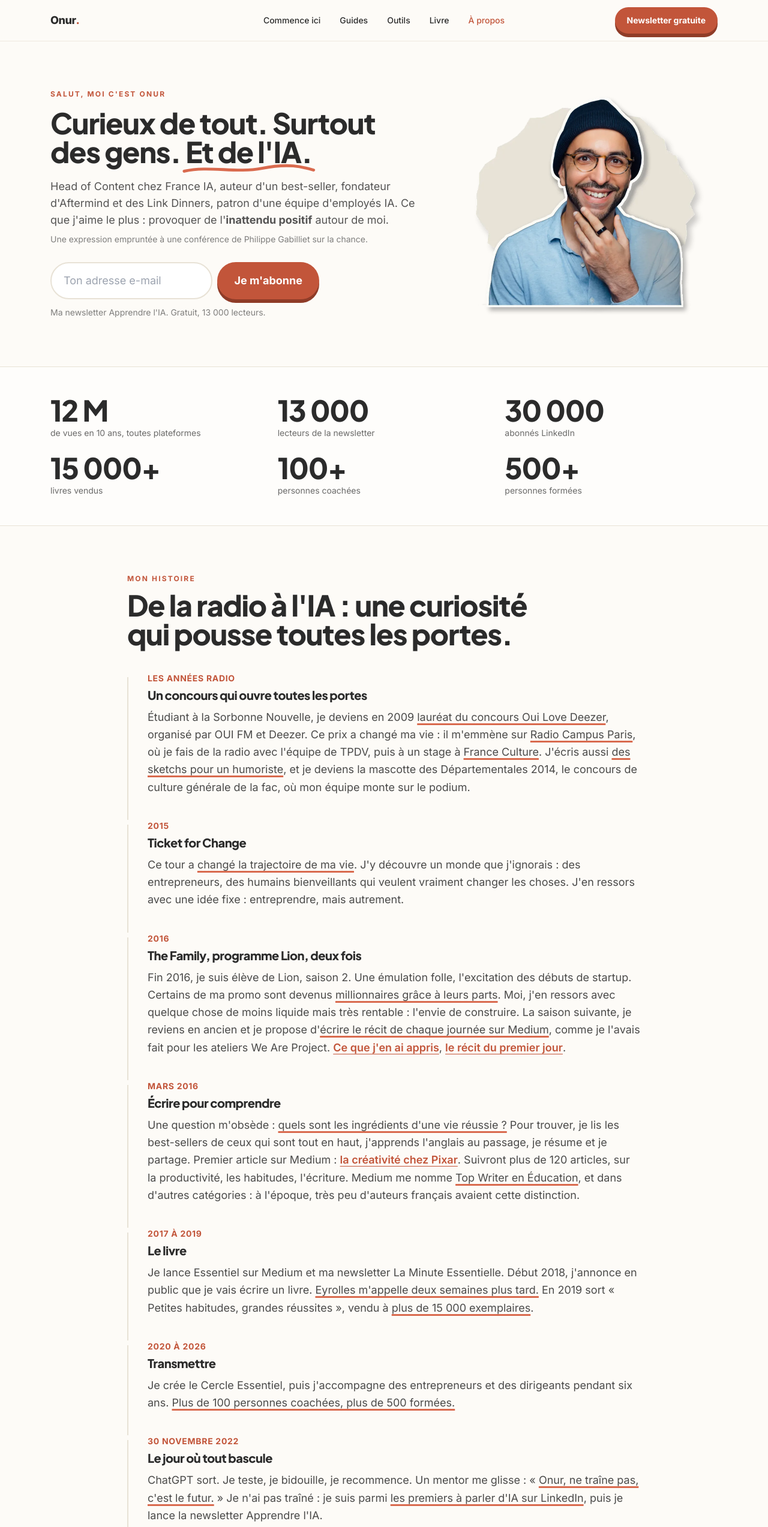
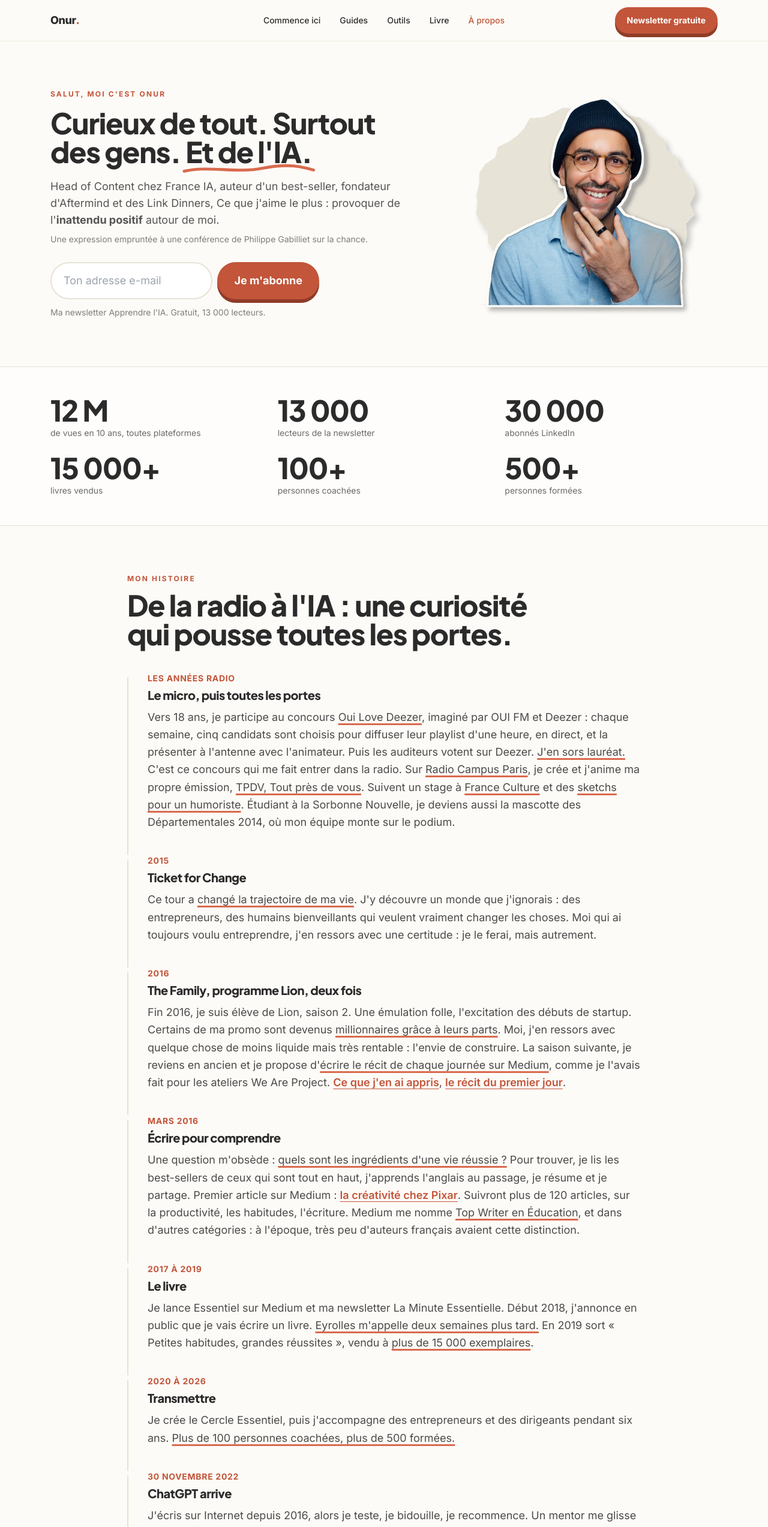
Before and after one commit to Onur-IA/onurkarapinar-site, a React (Vite) app: page /a-propos in a window 1280 px wide. Shown: the top 2546 px of the page at 60% size. Built offline with nearby package versions, Linux system fonts and the light colour scheme.

Commit message:
À propos v16 : radio TPDV, construis allégé, 6 choses

```diff
--- a/src/pages/APropos.tsx
+++ b/src/pages/APropos.tsx
@@ -3,27 +3,26 @@ import { A, useSeo, Reveal, SubscribeForm, Stats, CtaBand, Scribble, Hl } from "
 const LION1 = "https://medium.com/essentiels/ce-que-jai-appris-en-participant-%C3%A0-lion-la-formation-de-thefamily-pour-rejoindre-des-start-ups-b26ac45c6e7e", LION2 = "https://medium.com/join-lion/lion-saison-3-jour-1-bienvenue-dans-la-jungle-des-startups-3eeebb378e77";
 const PIXAR = "https://medium.com/essentiels/10-astuces-qu-une-ex-employ%C3%A9e-de-pixar-m-a-appris-sur-l-%C3%A9criture-cr%C3%A9ative-3d52c4a63afe";
 const chapters: [string, string, string][] = [
-  ["Les années radio", "Un concours qui ouvre toutes les portes", "Étudiant à la Sorbonne Nouvelle, je deviens en 2009 **lauréat du concours Oui Love Deezer**, organisé par OUI FM et Deezer. Ce prix a changé ma vie : il m'emmène sur **Radio Campus Paris**, où je fais de la radio avec l'équipe de TPDV, puis à un stage à **France Culture**. J'écris aussi **des sketchs pour un humoriste**, et je deviens la mascotte des Départementales 2014, le concours de culture générale de la fac, où mon équipe monte sur le podium."],
-  ["2015", "Ticket for Change", "Ce tour a **changé la trajectoire de ma vie**. J'y découvre un monde que j'ignorais : des entrepreneurs, des humains bienveillants qui veulent vraiment changer les choses. J'en ressors avec une idée fixe : entreprendre, mais autrement."],
+  ["Les années radio", "Le micro, puis toutes les portes", "Vers 18 ans, je participe au concours **Oui Love Deezer**, imaginé par OUI FM et Deezer : chaque semaine, cinq candidats sont choisis pour diffuser leur playlist d'une heure, en direct, et la présenter à l'antenne avec l'animateur. Puis les auditeurs votent sur Deezer. **J'en sors lauréat.** C'est ce concours qui me fait entrer dans la radio. Sur **Radio Campus Paris**, je crée et j'anime ma propre émission, **TPDV, Tout près de vous**. Suivent un stage à **France Culture** et des **sketchs pour un humoriste**. Étudiant à la Sorbonne Nouvelle, je deviens aussi la mascotte des Départementales 2014, où mon équipe monte sur le podium."],
+  ["2015", "Ticket for Change", "Ce tour a **changé la trajectoire de ma vie**. J'y découvre un monde que j'ignorais : des entrepreneurs, des humains bienveillants qui veulent vraiment changer les choses. Moi qui ai toujours voulu entreprendre, j'en ressors avec une certitude : je le ferai, mais autrement."],
   ["2016", "The Family, programme Lion, deux fois", "Fin 2016, je suis élève de Lion, saison 2. Une émulation folle, l'excitation des débuts de startup. Certains de ma promo sont devenus **millionnaires grâce à leurs parts**. Moi, j'en ressors avec quelque chose de moins liquide mais très rentable : l'envie de construire. La saison suivante, je reviens en ancien et je propose d'**écrire le récit de chaque journée sur Medium**, comme je l'avais fait pour les ateliers We Are Project. <a1>Ce que j'en ai appris</a1>, <a2>le récit du premier jour</a2>."],
   ["Mars 2016", "Écrire pour comprendre", "Une question m'obsède : **quels sont les ingrédients d'une vie réussie ?** Pour trouver, je lis les best-sellers de ceux qui sont tout en haut, j'apprends l'anglais au passage, je résume et je partage. Premier article sur Medium : <a>la créativité chez Pixar</a>. Suivront plus de 120 articles, sur la productivité, les habitudes, l'écriture. Medium me nomme **Top Writer en Éducation**, et dans d'autres catégories : à l'époque, très peu d'auteurs français avaient cette distinction."],
   ["2017 à 2019", "Le livre", "Je lance Essentiel sur Medium et ma newsletter La Minute Essentielle. Début 2018, j'annonce en public que je vais écrire un livre. **Eyrolles m'appelle deux semaines plus tard.** En 2019 sort « Petites habitudes, grandes réussites », vendu à **plus de 15 000 exemplaires**."],
   ["2020 à 2026", "Transmettre", "Je crée le Cercle Essentiel, puis j'accompagne des entrepreneurs et des dirigeants pendant six ans. **Plus de 100 personnes coachées, plus de 500 formées.**"],
-  ["30 novembre 2022", "Le jour où tout bascule", "ChatGPT sort. Je teste, je bidouille, je recommence. Un mentor me glisse : « **Onur, ne traîne pas, c'est le futur.** » Je n'ai pas traîné : je suis parmi **les premiers à parler d'IA sur LinkedIn**, puis je lance la newsletter Apprendre l'IA."],
+  ["30 novembre 2022", "ChatGPT arrive", "J'écris sur Internet depuis 2016, alors je teste, je bidouille, je recommence. Un mentor me glisse : « **Onur, ne traîne pas, c'est le futur.** » Je n'ai pas traîné : je suis parmi **les premiers à parler d'IA sur LinkedIn**, et je lance la newsletter Apprendre l'IA."],
   ["Aujourd'hui", "Deux casquettes, et des tables pleines", "**Head of Content chez France IA**, solopreneur avec Apprendre l'IA, et bâtisseur de communautés : Aftermind et les Link Dinners. Toujours ce besoin de comprendre, puis de transmettre."],
 ];
 const facts = [
+  "J'ai parcouru plus de 500 livres et j'en ai résumé plus de 120 sur Medium.",
   "J'ai écrit des sketchs pour un humoriste. Les prompts, c'est venu après.",
-  "J'ai fait un stage à France Culture. J'ai gardé la voix, pas l'horaire.",
-  "J'ai annoncé en public que j'écrirais un livre. Eyrolles m'a appelé deux semaines après. Depuis, je fais attention à ce que j'annonce.",
-  "J'ai bouclé Hyrox Paris en solo, pour ma toute première, ce qu'on déconseille en général. 2 h 00 min 41 s. Les 41 secondes, c'était pour le suspense.",
-  "Mon équipe d'employés IA négocie pour moi. Elle a obtenu un remboursement de Squarespace.",
-  "J'ai appris à nager à 34 ans, en quelques heures, en battant une peur d'enfance : on m'avait poussé dans un grand bassin à 5 ans. Aujourd'hui, l'eau et moi, on s'entend très bien.",
+  "J'adore les parfums. Une belle fragrance, c'est une signature qu'on ne voit pas.",
+  "J'ai appris à nager à 34 ans, en quelques heures, en battant une peur d'enfance : on m'avait poussé dans un grand bassin à 5 ans. Aujourd'hui, l'eau et moi, on s'entend très bien.",
+  "Ni café, ni alcool, ni soda. Mon carburant, ce sont les gens.",
+  "J'ai bouclé Hyrox Paris en solo, pour ma toute première, ce qu'on déconseille en général. 2 h 00 min 41 s. Les 41 secondes, c'était pour le suspense.",
 ];
 const manies = [
   "Je parle beaucoup à mon ordinateur. Il répond, maintenant.",
-  "Ni café, ni alcool, ni soda. Et pourtant, je suis toujours le dernier à partir des dîners.",
-  "Je mets mes proches en relation sans prévenir. Ça marche presque toujours.",
+    "Je mets mes proches en relation sans prévenir. Ça marche presque toujours.",
   "J'achète plus de livres que je n'en lis. J'appelle ça une bibliothèque d'avance.",
   "J'offre mon livre aux gens que je rencontre.",
   "J'ai toujours trop d'onglets ouverts.",
@@ -32,7 +31,7 @@ const manies = [
 const LINKS: Record<string, string> = { a: PIXAR, a1: LION1, a2: LION2 };
 const Tl = ({ t }: { t: string }) => <>{t.split(/(<a\d?>.*?<\/a\d?>)/).map((p, i) => { const m = p.match(/^<(a\d?)>(.*?)<\/a\d?>$/); return m ? <a key={i} href={LINKS[m[1]]} target="_blank" rel="noopener" className="font-semibold text-terra underline underline-offset-4">{m[2]}</a> : <Hl key={i} t={p}/>; })}</>;
 const album: [string, string, string][] = [
-  ["album-radio-tpdv", "L'équipe de l'émission TPDV sur Radio Campus Paris, Onur au milieu", "Radio Campus Paris, l'équipe de TPDV. On pointait la caméra. On pointait surtout nos rêves."],
+  ["album-radio-tpdv", "L'équipe de l'émission TPDV sur Radio Campus Paris, Onur au milieu", "Radio Campus Paris : mon équipe de TPDV, Tout près de vous, l'émission que j'ai créée. On pointait la caméra. On pointait surtout nos rêves."],
   ["album-departementales-2014", "Affiche des Départementales 2014 de la Sorbonne Nouvelle avec Onur en mascotte", "La mascotte des Départementales 2014. Mon équipe est montée sur le podium."],
   ["album-lion-portrait", "Portrait d'Onur pendant le programme Lion de The Family en 2016", "Lion by The Family, 2016. Le portrait officiel. Il y a des plantes, donc c'est sérieux."],
   ["album-lion-promo", "Photo de groupe de la promotion Lion by The Family", "La promo Lion. Quelque part là-dedans, de futurs millionnaires. Et moi."],
@@ -46,7 +45,7 @@ export default function APropos() {
   return (<>
     <section className="mx-auto grid max-w-6xl items-center gap-10 px-5 py-14 md:grid-cols-[1.2fr_.8fr] md:py-20 [&>*]:min-w-0">
       <Reveal><div className="kicker">Salut, moi c'est Onur</div><h1 className="mt-4 break-words text-[2rem] font-extrabold leading-tight tracking-tight sm:text-4xl md:text-5xl">Curieux de tout. Surtout des gens. <Scribble>Et de l'IA.</Scribble></h1>
-        <p className="mt-5 text-lg text-ink/80">Head of Content chez France IA, auteur d'un best-seller, fondateur d'Aftermind et des Link Dinners, patron d'une équipe d'employés IA. Ce que j'aime le plus : provoquer de l'<b>inattendu positif</b> autour de moi.</p>
+        <p className="mt-5 text-lg text-ink/80">Head of Content chez France IA, auteur d'un best-seller, fondateur d'Aftermind et des Link Dinners, Ce que j'aime le plus : provoquer de l'<b>inattendu positif</b> autour de moi.</p>
         <p className="mt-2 text-sm text-ink/60">Une expression empruntée à une conférence de Philippe Gabilliet sur la chance.</p>
         <div className="mt-7"><SubscribeForm/></div><p className="mt-3 text-sm text-ink/60">Ma newsletter Apprendre l'IA. Gratuit, 13 000 lecteurs.</p></Reveal>
       <Reveal delay={150}><img src={`${A}/portrait-collage-720.webp`} alt="Portrait d'Onur Karapinar" width="384" height="480" className="mx-auto w-full max-w-sm"/></Reveal>
@@ -63,11 +62,9 @@ export default function APropos() {
         <p>Beaucoup ont raté le début d'Internet. Moi, j'étais trop jeune. Cette fois, on est pile à l'heure.</p>
         <p>La preuve : ce site, je l'ai codé avec l'IA, sans être développeur. Bien utilisée, c'est franchement addictif.</p></div></Reveal></div></section>
     <section className="mx-auto max-w-6xl px-5 py-20"><Reveal><div className="kicker">Ce que je construis</div><h2 className="h2 mt-3">Je collectionne les gens brillants. Et je les mets à la même table.</h2></Reveal>
-      <div className="mt-10 grid gap-6 lg:grid-cols-3">
-        <Reveal><div className="card h-full overflow-hidden"><figure><img src="/img/aftermind-shinko.webp" alt="Les membres d'Aftermind réunis pour le dîner d'anniversaire au restaurant Shinko à Paris" loading="lazy" className="aspect-[4/3] w-full object-cover"/><figcaption className="px-7 pt-3 text-sm text-ink/60">Mon anniversaire avec Aftermind au Shinko. 18 à table.</figcaption></figure><div className="p-7"><div className="text-sm font-bold uppercase tracking-wider text-terra">Depuis juin 2025</div><h3 className="mt-2 text-xl font-extrabold">Aftermind</h3><p className="mt-3 text-ink/85"><Hl t="Né d'un constat : entreprendre seul, c'est parfois très seul. J'ai réuni **dix personnes que j'aimais bien** dans un groupe WhatsApp. Puis un dîner par mois. Puis des lives d'entraide. Puis on a ouvert, sur recommandation. Aujourd'hui, **plus de 40 entrepreneurs indépendants brillants**."/></p><p className="mt-3 text-sm text-ink/60">Jim Rohn disait qu'on est la moyenne des cinq personnes avec qui on passe le plus de temps. J'ai choisi les miennes avec soin.</p></div></div></Reveal>
-        <Reveal delay={80}><div className="card h-full overflow-hidden"><img src="/img/album-diner-1.webp" alt="Les convives d'un Link Dinner réunis dans un restaurant à Paris" loading="lazy" className="aspect-[4/3] w-full object-cover"/><div className="p-7"><div className="text-sm font-bold uppercase tracking-wider text-terra">Chaque mois</div><h3 className="mt-2 text-xl font-extrabold">Les Link Dinners</h3><p className="mt-3 text-ink/85"><Hl t="On me dit souvent : « Onur, t'as de la chance. » Mon secret ? **Je dîne avec des inconnus.** Ma théorie de la chance s'inspire des recherches du psychologue Richard Wiseman : **agrandir sa surface de chance**, montrer ce qu'on fait au plus de monde possible. Pour tester, je me lance un défi avec Timeleft, l'appli de dîners entre inconnus : **une centaine d'inconnus en trois mois**. Résultat : **120**, presque tous les vendredis et samedis. Depuis, chaque mois, cinq à sept personnes sélectionnées, une belle table à Paris, et pas besoin de masque social."/></p><p className="mt-3 text-sm text-ink/60">19 h 30 : sept inconnus se serrent la main. 23 h 30 : personne ne veut partir. Plus de 200 personnes en liste d'attente.</p></div></div></Reveal>
-        <Reveal delay={160}><div className="card h-full p-7"><div className="text-sm font-bold uppercase tracking-wider text-terra">Tous les jours</div><h3 className="mt-2 text-xl font-extrabold">Mon équipe d'employés IA</h3><p className="mt-3 text-ink/85"><Hl t="Mon usage le plus fou : **une équipe d'employés IA**. Ils construisent ce site, préparent mes contenus, et **négocient même pour moi** (bonjour le remboursement Squarespace). C'est un jeu vidéo, sauf que les victoires sont réelles."/></p><p className="mt-3 text-sm text-ink/60">Oui, je suis accro. Mais c'est la bonne addiction, cette fois.</p>
-          <p className="mt-6 text-sm font-bold uppercase tracking-wider text-terra">Et le corps ?</p><p className="mt-2 text-ink/85">Sportif dans l'âme. Hyrox Paris bouclé en solo, pour une première, en 2 h 00 min 41 s.</p></div></Reveal>
+      <div className="mt-10 grid gap-8 md:grid-cols-2">
+        <Reveal><div className="card flex h-full flex-col overflow-hidden"><img src="/img/aftermind-shinko.webp" alt="Les membres d'Aftermind réunis pour le dîner d'anniversaire d'Onur au restaurant Shinko à Paris" loading="lazy" className="aspect-[4/3] w-full object-cover"/><div className="flex-1 p-7"><div className="text-sm font-bold uppercase tracking-wider text-terra">Depuis juin 2025</div><h3 className="mt-2 text-2xl font-extrabold">Aftermind</h3><p className="mt-3 text-ink/85"><Hl t="Entreprendre seul, c'est parfois très seul. Alors j'ai réuni **dix personnes que j'aimais bien**. Un dîner par mois, des lives d'entraide, puis l'ouverture sur recommandation. Aujourd'hui, **plus de 40 entrepreneurs indépendants brillants**."/></p><p className="mt-4 text-sm text-ink/60">Mon anniversaire avec Aftermind au Shinko. 18 à table.</p></div></div></Reveal>
+        <Reveal delay={100}><div className="card flex h-full flex-col overflow-hidden"><img src="/img/album-diner-1.webp" alt="Les convives d'un Link Dinner réunis dans un restaurant à Paris" loading="lazy" className="aspect-[4/3] w-full object-cover"/><div className="flex-1 p-7"><div className="text-sm font-bold uppercase tracking-wider text-terra">Chaque mois</div><h3 className="mt-2 text-2xl font-extrabold">Les Link Dinners</h3><p className="mt-3 text-ink/85"><Hl t="Tout part d'un défi inspiré des recherches de Richard Wiseman sur la chance : dîner avec une centaine d'inconnus en trois mois grâce à Timeleft. Résultat : **120**. Depuis, chaque mois, **cinq à sept personnes sélectionnées** se retrouvent à une belle table à Paris."/></p><p className="mt-4 text-sm text-ink/60">19 h 30 : des inconnus se serrent la main. 23 h 30 : personne ne veut partir.</p></div></div></Reveal>
       </div></section>
     <section className="mx-auto max-w-6xl px-5 py-20"><Reveal><div className="kicker">L'album</div><h2 className="h2 mt-3">Quelques preuves que je n'invente rien.</h2></Reveal>
       <div className="mt-12 grid grid-cols-1 gap-x-8 gap-y-12 sm:grid-cols-2 lg:grid-cols-3">{album.map(([src, alt, cap], i) => <Reveal key={src} delay={(i % 3) * 80}><figure className={`polaroid ${["-rotate-2", "rotate-1", "-rotate-1", "rotate-2", "-rotate-[1.5deg]", "rotate-[1.5deg]", "-rotate-1"][i % 7]}`}><span aria-hidden="true" className="tape"/><img src={`/img/${src}.webp`} alt={alt} loading="lazy" className={`aspect-[4/3] w-full ${src.startsWith("album-medium") ? "object-contain bg-creme" : "object-cover"}`}/><figcaption className="mt-3 text-center text-sm leading-snug text-ink/75">{cap}</figcaption></figure></Reveal>)}</div>
```
